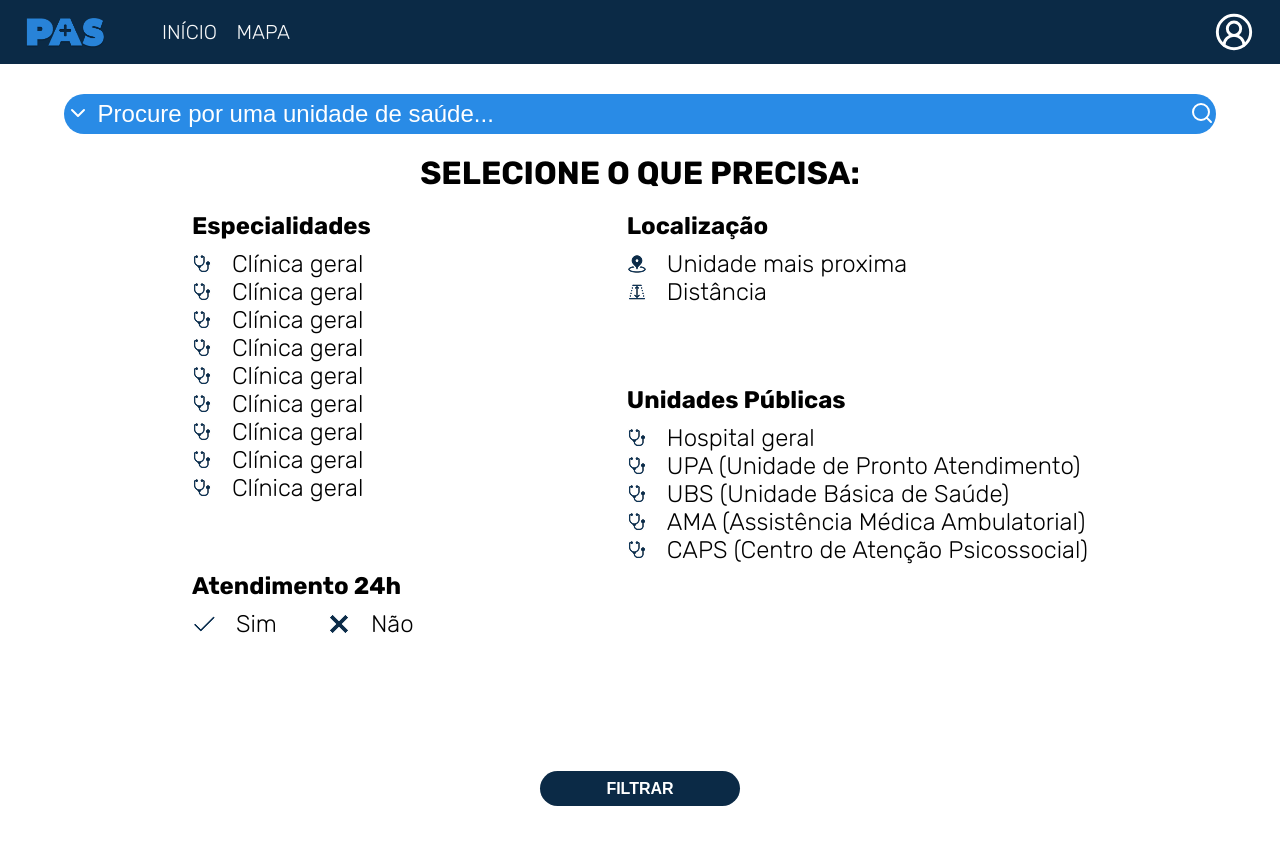
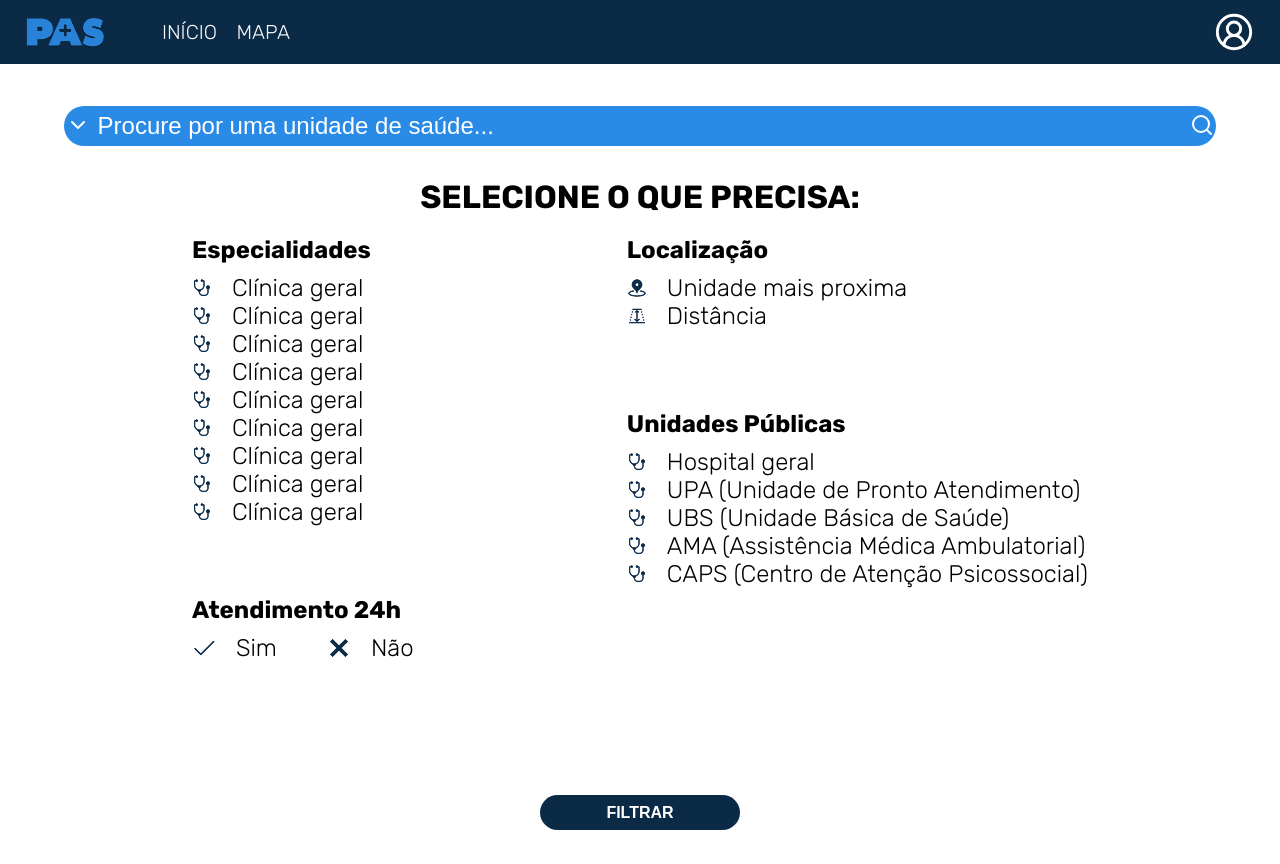
Before and after one commit to niiccholas/senai-tcc-pas, a Next.js app: page /filtro in a window 1280 px wide. Built offline with nearby package versions, Linux system fonts and the light colour scheme.

Commit message:
feat: mudanças de padding

```diff
--- a/app/components/searchbar/SearchBar.module.css
+++ b/app/components/searchbar/SearchBar.module.css
@@ -8,6 +8,7 @@
     justify-content: center;
     align-items: center;
     gap: 5px;
+    margin-block: 1.5vh;
 }
 
 .searchbox button{
--- a/app/filtro/page.module.css
+++ b/app/filtro/page.module.css
@@ -52,6 +52,7 @@
     justify-content: flex-start;
 }
 
+
 .section1 {
     gap: 70px;
 }
--- a/app/inicio/page.module.css
+++ b/app/inicio/page.module.css
@@ -10,6 +10,7 @@
     color: #0B2A46;
     font-size: 32px;
     font-weight: bold;
+    padding-top: 20px;
 }
 
 .infofeed {
```
